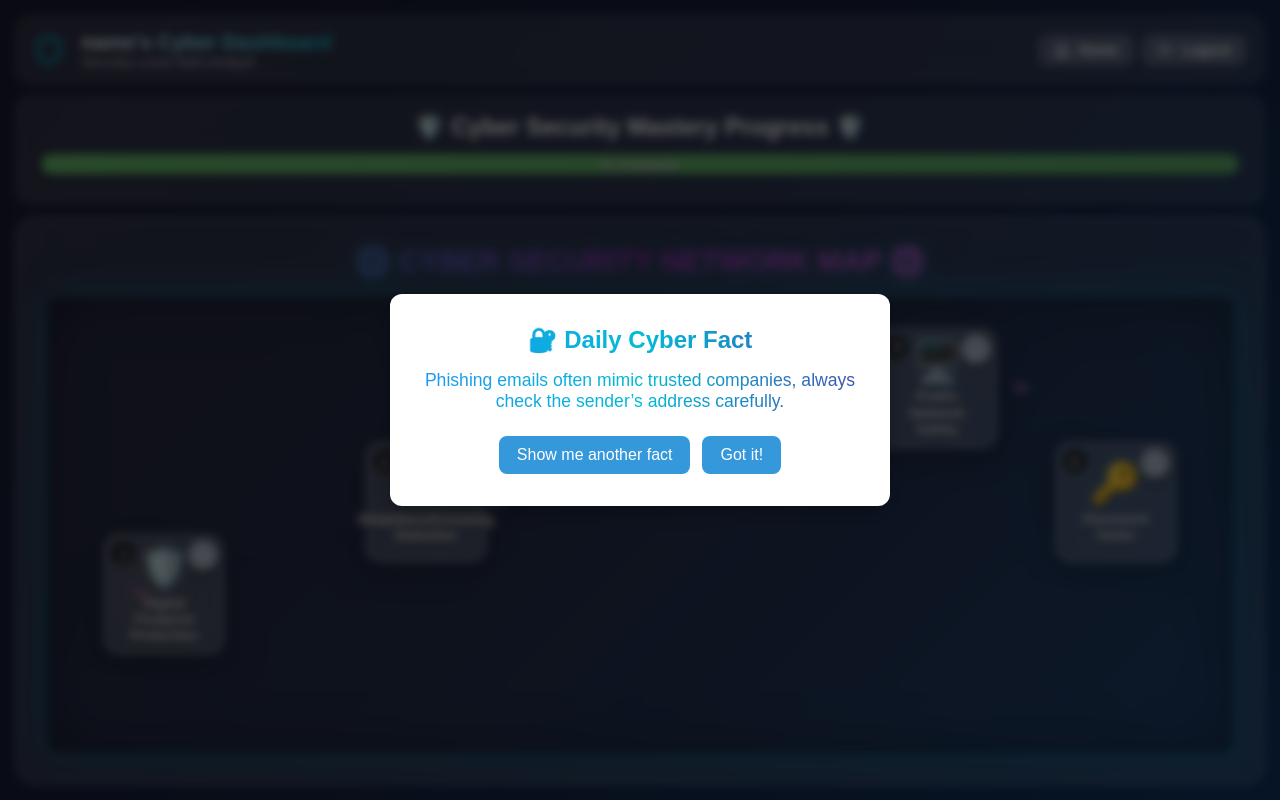
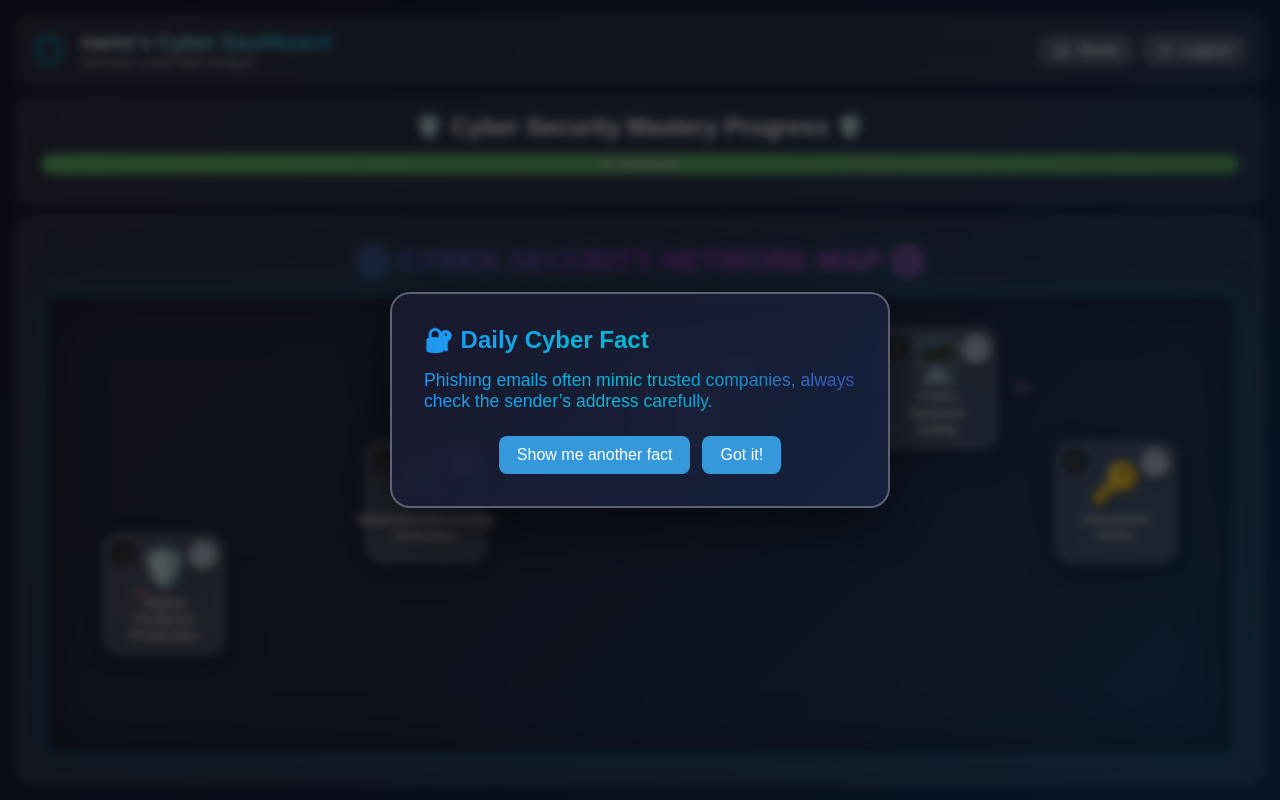
Before and after one commit to villelas/CyberSlayers, a React (Create React App) app in the folder frontend/: page /games in a window 1280 px wide. Built offline with nearby package versions, Linux system fonts and the light colour scheme; sample sign-in values are in the browser's storage; what bad-words would draw is missing.

Commit message:
Fixed visual issues

```diff
--- a/frontend/src/App.css
+++ b/frontend/src/App.css
@@ -972,15 +972,6 @@ body, h1, h2, h3, h4, h5, h6, p {
   align-items: center;
 }
 
-.modal-content {
-  background: #fff;
-  padding: 30px;
-  border-radius: 12px;
-  max-width: 500px;
-  text-align: center;
-  box-shadow: 0 8px 20px rgba(0,0,0,0.25);
-  animation: slideUp 0.6s ease-out;
-}
 .modal-buttons {
   display: flex;
   justify-content: center;
```
